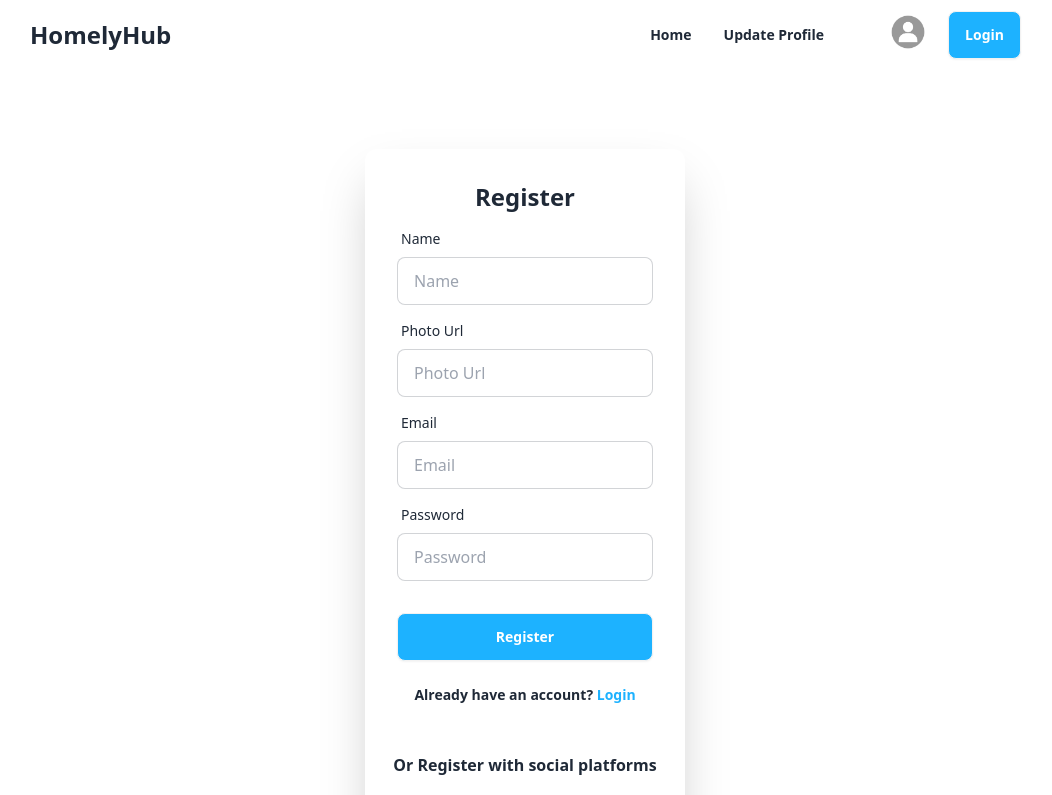
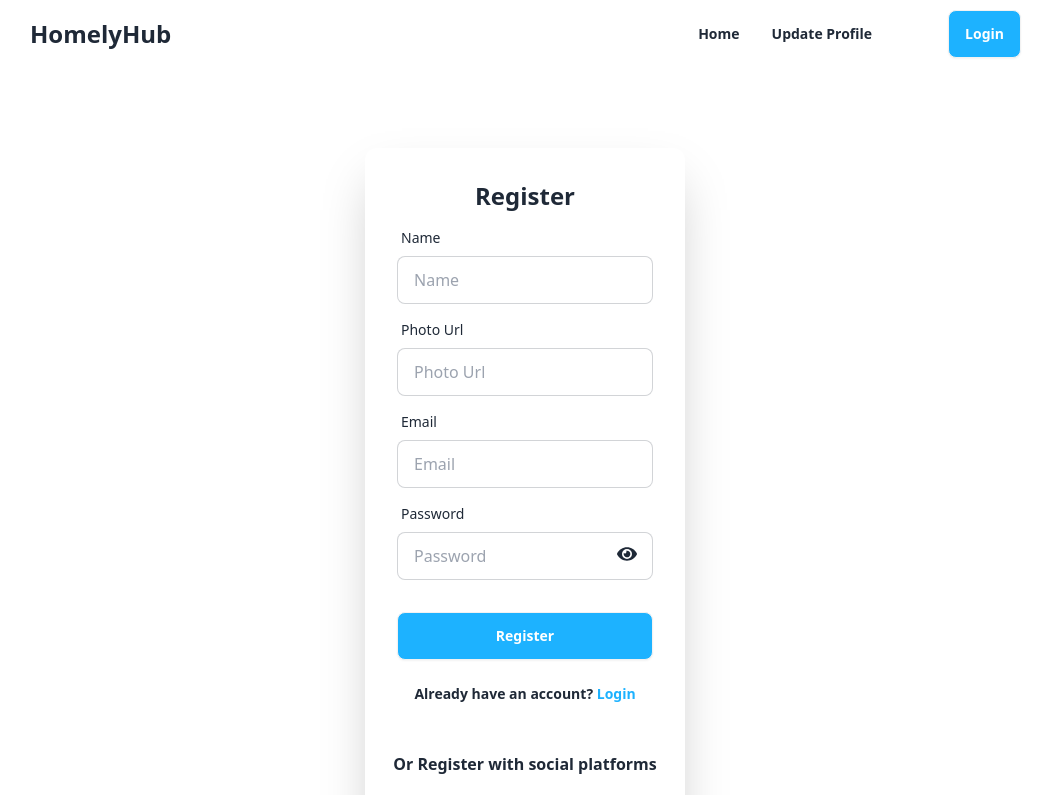
Before and after one commit to rontysarkar/HomelyHub, a React (Vite) app: page /register in a window 1280 px wide. Shown: the top 795 px of the page, without its empty margins (115-1167 px from the left). Built offline with nearby package versions, Linux system fonts and the light colour scheme; no server answers.

Commit message:
add regiater validation

```diff
--- a/src/Components/Navbar.jsx
+++ b/src/Components/Navbar.jsx
@@ -6,12 +6,12 @@ import userLogo from '../assets/images/UserLogo.jpg'
 
 
 const Navbar = () => {
-    const {logOut,user} = useContext(AuthContext)
+    const { logOut, user } = useContext(AuthContext)
     const navLinks = <>
         <li><Link className="font-bold" to={'/'}>Home</Link></li>
         <li><Link className="font-bold" to={'/updateProfile'}>Update Profile</Link></li>
     </>
-    const handleLogOut = ()=>{
+    const handleLogOut = () => {
         logOut()
     }
     return (
@@ -35,11 +35,12 @@ const Navbar = () => {
             </div>
             <div>
 
-                <div className={"dropdown dropdown-end"} >
+                {
+                    user && <div title={user.email} className={"dropdown dropdown-end"} >
                         <div tabIndex={0} role="button" className="btn btn-ghost btn-circle avatar">
                             <div className="w-12 rounded-full">
                                 {
-                                user?.photoURL ? <img alt="Tailwind CSS Navbar component" src= {user.photoURL} /> :<img alt="Tailwind CSS Navbar component" src= {userLogo} />
+                                    user?.photoURL ? <img alt="Tailwind CSS Navbar component" src={user.photoURL} /> : <img alt="Tailwind CSS Navbar component" src={userLogo} />
                                 }
                             </div>
                         </div>
@@ -55,7 +56,11 @@ const Navbar = () => {
                         </ul>
 
                     </div>
-                <Link to={'/login'} className="btn mx-4  bg-[#1db2ff] text-white">Login</Link>
+                }
+                {
+                    user ? <Link onClick={handleLogOut} className="btn mx-4  bg-[#1db2ff] text-white">Log Out</Link> : <Link to={'/login'} className="btn mx-4  bg-[#1db2ff] text-white">Login</Link>
+                }
+
             </div>
         </div>
     );
--- a/src/Pages/Register/Register.jsx
+++ b/src/Pages/Register/Register.jsx
@@ -3,11 +3,16 @@ import { Link } from "react-router-dom";
 import googleLogo from '../../assets/google.png'
 import githubLogo from '../../assets/github.png'
 import { useForm } from "react-hook-form"
-import { useContext } from "react";
+import { useContext, useState } from "react";
 import { AuthContext } from "../../AuthProvider/AuthProvider";
 import { GithubAuthProvider, GoogleAuthProvider } from "firebase/auth";
+import toast from 'react-hot-toast';
+import { FaEye, FaEyeSlash } from "react-icons/fa";
+
 
 const Register = () => {
+    const [registerError,setRegisterError] = useState('')
+    const [show,setShow] = useState(false)
     const {register, handleSubmit,} = useForm()
     const { createUser } = useContext(AuthContext)
     const gitProvider = new GithubAuthProvider();
@@ -15,10 +20,29 @@ const Register = () => {
     const { signInWithPopUp} = useContext(AuthContext)
 
 
+
+
     // CreateUser with email
     const onSubmit = (data) => {
+        if(data.password.length < 6){
+            setRegisterError('Password must be at least 6 characters long')
+            return
+        }
+
+        if(!/(?=.*[A-Z])/.test(data.password)){
+            setRegisterError('Must have an Uppercase letter in the password')
+            return
+        }
+        if(!/(?=.*[a-z])/.test(data.password)){
+            setRegisterError('Must have a Lowercase letter in the password')
+            return
+        }
+
+
+        setRegisterError('')
         createUser(data.email,data.password)
         .then(result=>{
+            toast.success('Congratulations! You have successfully registered.')
             console.log(result.user)
         })
         .catch(error =>{
@@ -62,7 +86,7 @@ const Register = () => {
                         <label className="label">
                             <span className="label-text ">Photo Url</span>
                         </label>
-                        <input {...register("image")} type="text" placeholder="Photo Url" className="input input-bordered" required />
+                        <input {...register("image")} type="text" placeholder="Photo Url" className="input input-bordered"  />
                     </div>
                     <div className="form-control">
                         <label className="label">
@@ -70,11 +94,20 @@ const Register = () => {
                         </label>
                         <input {...register("email")} type="email" placeholder="Email" className="input input-bordered" required />
                     </div>
-                    <div className="form-control">
+                    <div className="form-control relative">
                         <label className="label">
                             <span className="label-text">Password</span>
                         </label>
-                        <input {...register("password")} type="password" placeholder="Password" className="input input-bordered" required />
+                        <input {...register("password")} type={show ? 'text' : "password"} placeholder="Password" className="input input-bordered" required />
+
+                        {
+                            registerError && <p className="text-red-600 mt-3">{registerError}</p>
+                        }
+                        <div onClick={()=>setShow(!show)} className="absolute right-4 bottom-4 ">
+                           {
+                             show ? <FaEyeSlash size={20} /> : <FaEye size={20} />
+                           }
+                        </div>
 
                     </div>
                     <div className="form-control mt-6">
--- a/src/main.jsx
+++ b/src/main.jsx
@@ -4,11 +4,13 @@ import { RouterProvider } from 'react-router-dom'
 import { router } from './Routes/Router.jsx'
 import './index.css'
 import AuthProvider from './AuthProvider/AuthProvider.jsx'
+import  { Toaster } from 'react-hot-toast';
 
 ReactDOM.createRoot(document.getElementById('root')).render(
   <React.StrictMode>
     <AuthProvider>
       <RouterProvider router={router} />
+      <Toaster />
     </AuthProvider>
   </React.StrictMode>,
 )
```
Lines whose indentation alone changed are shown as unchanged.
